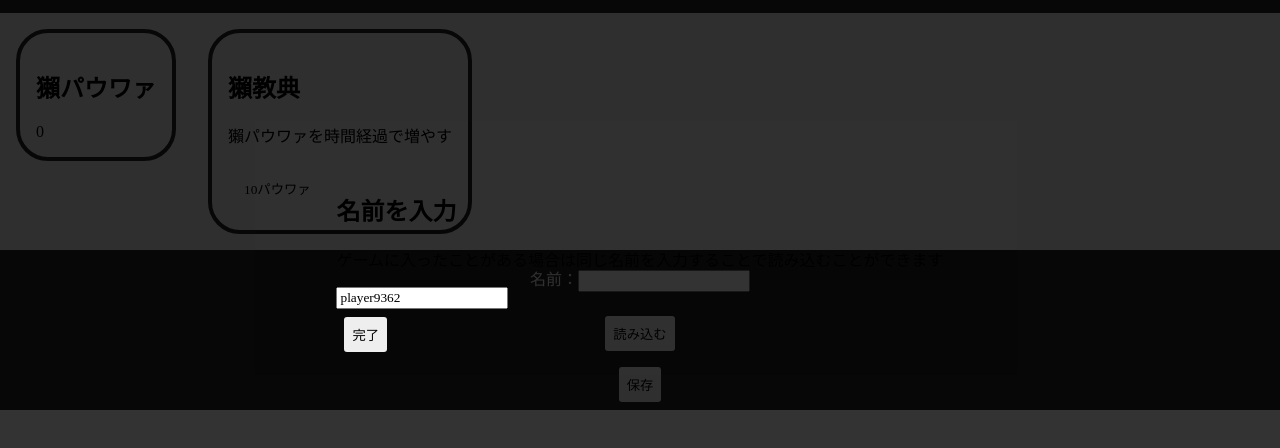
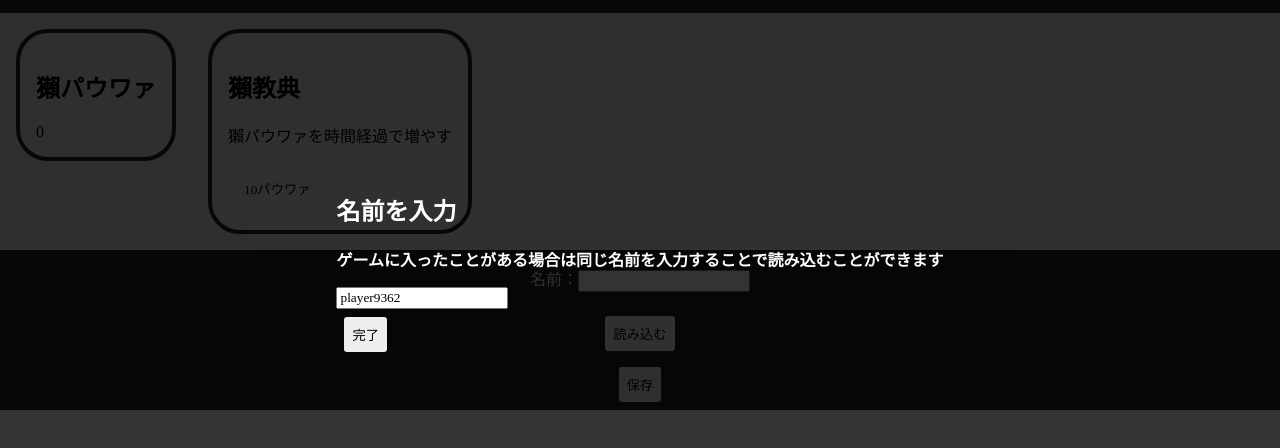
Before and after one commit to yukonaht/yukonaht-hp, a plain HTML site: page kawauso-ikusei/kawauso-ikusei.html in a window 1280 px wide. Shown: the part 134-582 px from the top of the page. Drawn offline with Linux system fonts and the light colour scheme; a web font is replaced by a local one.

Commit message:
underbar

```diff
--- a/kawauso-ikusei/style.css
+++ b/kawauso-ikusei/style.css
@@ -23,12 +23,12 @@ body {
     align-items: center;
 }
 
-.main__startScreen_content {
+.main__startScreen__content {
     align-items: center;
 }
 
-.main__startScreen_content h2,
-.main__startScreen_content p {
+.main__startScreen__content h2,
+.main__startScreen__content p {
     color: #fff;
     font-weight: bold;
 }
```
